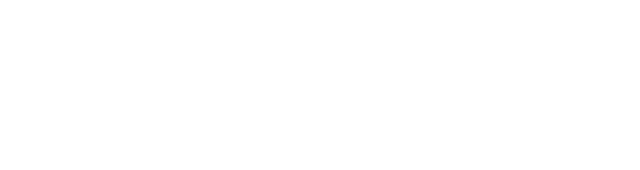
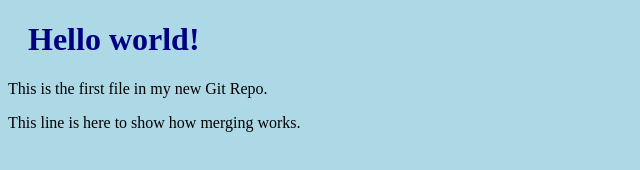
Before and after one commit to Khan-4466/hello-world-Khan, a plain HTML site: page index.html in a window 1280 px wide. Shown: the whole page, without its empty margins (0-640 px from the left). Drawn offline with Linux system fonts and the light colour scheme.

Commit message:
hello-world-images

```diff
--- a/index.html
+++ b/index.html
@@ -1,14 +1,14 @@
 <!DOCTYPE html>
 <html>
 <head>
-<title>Hello World!<title>
-<link rel="stylesheet" href="bluestyle.css>
+<title>Hello World!</title>
+<link rel="stylesheet" href="bluestyle.css">
 </head>
 <body>
 
-<h1>Hello world!<h1>
-<p>This is the first file in my new git Repo.</p>
-<p>A new line in our file!</p>
+<h1>Hello world!</h1>
+<p>This is the first file in my new Git Repo.</p>
+<p>This line is here to show how merging works.</p>
 
 </body>
 </html>
```
